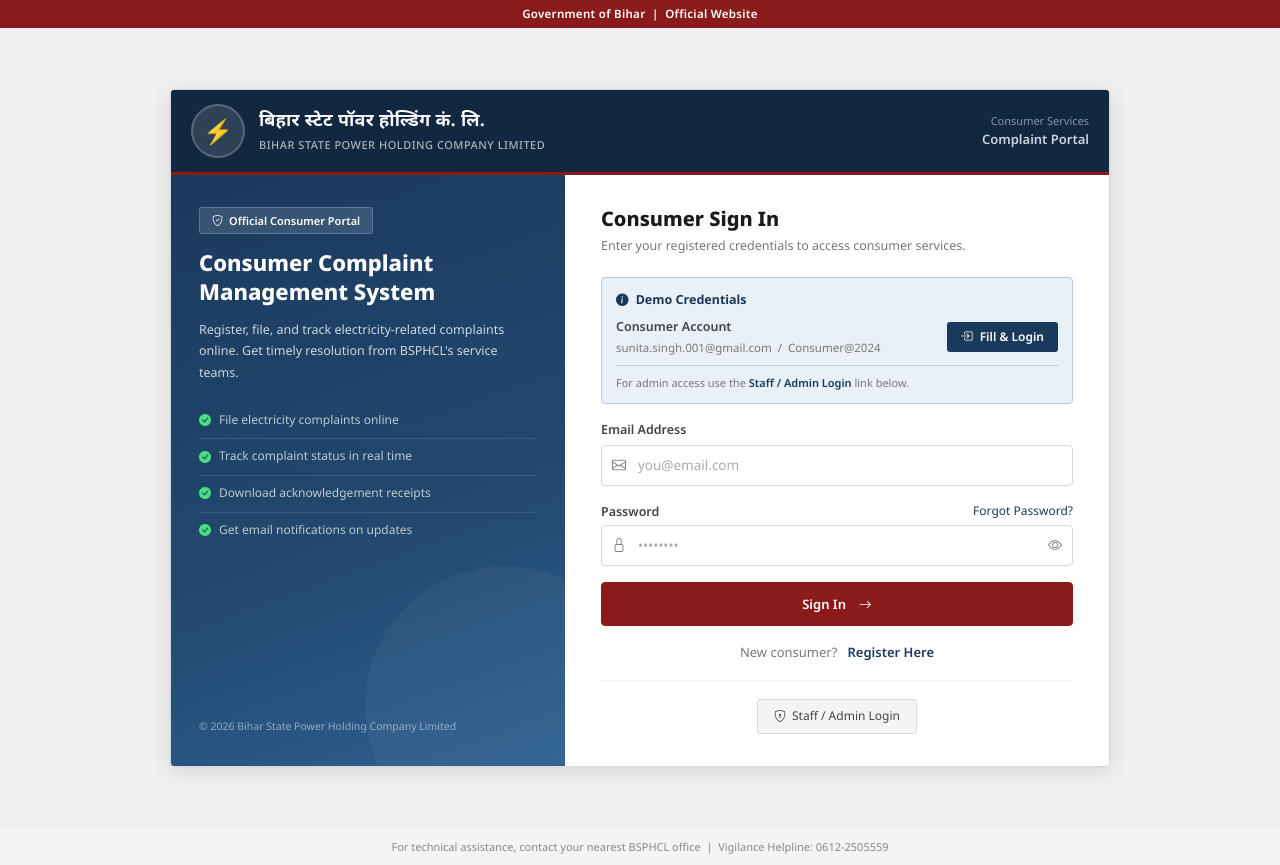
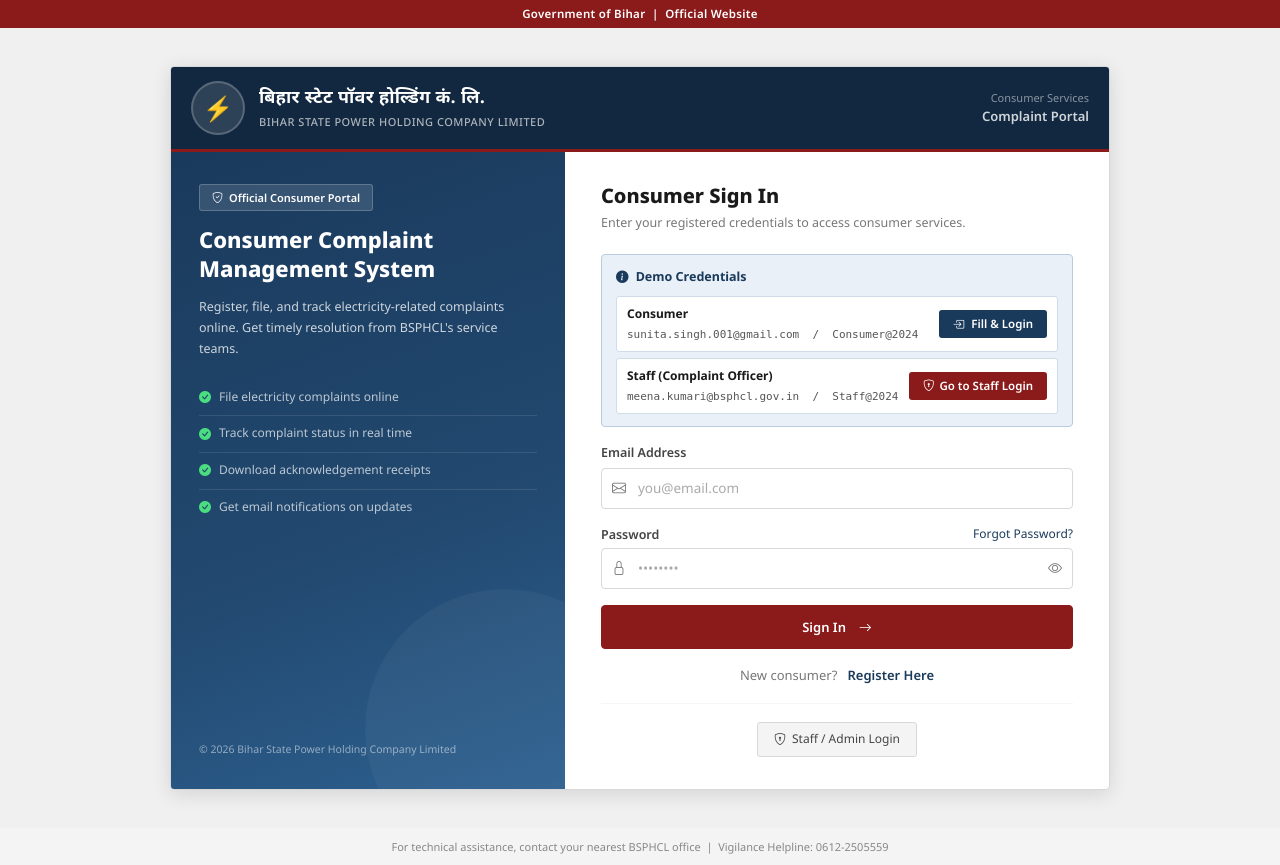
Before and after one commit to sakshii1411/bspchcl-complaint-portal, a Flask app: page /login in a window 1280 px wide. Run offline with Flask 3, Linux system fonts and the light colour scheme.

Commit message:
fix: move Staff credential to consumer login, keep only Super Admin on admin login
consumer login (login.html):
- Consumer row: sunita.singh.001@gmail.com / Consumer@2024 → fills form
- Staff row: meena.kumari@bsphcl.gov.in / Staff@2024 → 'Go to Staff Login'
  button redirects to admin login and auto-fills credentials via sessionStorage

admin login (login_admin.html):
- Removed Complaint Officer row (now on consumer login page)
- Kept only Super Admin row: admin@bsphcl.gov.in / Admin@2024
- Added sessionStorage auto-fill: credentials pre-filled when arriving
  from consumer login Staff button

```diff
--- a/templates/login.html
+++ b/templates/login.html
@@ -74,28 +74,48 @@
           {% endfor %}
         {% endwith %}
 
-        <!-- Demo credentials banner — Consumer only -->
-        <div style="background:var(--navy-soft);border:1px solid #b8ccdf;border-radius:var(--radius-sm);
+        <!-- Demo credentials banner -->
+        <div style="background:#eaf0f7;border:1px solid #b8ccdf;border-radius:4px;
                     padding:12px 14px;margin-bottom:16px;">
-          <div style="font-weight:700;color:var(--navy);margin-bottom:8px;font-size:12.5px;">
+          <div style="font-weight:700;color:#1A3A5C;margin-bottom:10px;font-size:12.5px;">
             <i class="bi bi-info-circle-fill me-1"></i> Demo Credentials
           </div>
-          <div style="display:flex;justify-content:space-between;align-items:center;flex-wrap:wrap;gap:8px;">
-            <div style="font-size:12.5px;">
-              <div style="color:var(--text-secondary);font-weight:600;">Consumer Account</div>
-              <div style="color:var(--text-muted);font-size:11.5px;margin-top:2px;">
+
+          <!-- Consumer row -->
+          <div style="display:flex;justify-content:space-between;align-items:center;
+                      padding:8px 10px;background:#fff;border:1px solid #d0dce8;border-radius:3px;
+                      margin-bottom:6px;flex-wrap:wrap;gap:8px;">
+            <div>
+              <div style="color:#1a1a1a;font-size:12px;font-weight:700;">Consumer</div>
+              <div style="color:#555;font-size:11px;margin-top:2px;font-family:monospace;">
                 sunita.singh.001@gmail.com &nbsp;/&nbsp; Consumer@2024
               </div>
             </div>
             <button type="button" class="demo-fill-btn"
                     data-email="sunita.singh.001@gmail.com" data-pw="Consumer@2024"
-                    style="background:var(--navy);color:#fff;border:none;border-radius:3px;
-                           padding:6px 14px;font-size:12px;font-weight:600;cursor:pointer;white-space:nowrap;">
+                    style="background:#1A3A5C;color:#fff;border:none;border-radius:3px;
+                           padding:5px 14px;font-size:11.5px;font-weight:600;cursor:pointer;white-space:nowrap;">
               <i class="bi bi-box-arrow-in-right me-1"></i> Fill &amp; Login
             </button>
           </div>
-          <div style="margin-top:8px;padding-top:8px;border-top:1px solid #b8ccdf;font-size:11px;color:var(--text-muted);">
-            For admin access use the <a href="{{ url_for('admin.admin_login') }}" style="color:var(--navy);font-weight:600;">Staff / Admin Login</a> link below.
+
+          <!-- Staff / Complaint Officer row -->
+          <div style="display:flex;justify-content:space-between;align-items:center;
+                      padding:8px 10px;background:#fff;border:1px solid #d0dce8;border-radius:3px;
+                      flex-wrap:wrap;gap:8px;">
+            <div>
+              <div style="color:#1a1a1a;font-size:12px;font-weight:700;">Staff (Complaint Officer)</div>
+              <div style="color:#555;font-size:11px;margin-top:2px;font-family:monospace;">
+                meena.kumari@bsphcl.gov.in &nbsp;/&nbsp; Staff@2024
+              </div>
+            </div>
+            <a href="{{ url_for('admin.admin_login') }}"
+               onclick="sessionStorage.setItem('demo_email','meena.kumari@bsphcl.gov.in');sessionStorage.setItem('demo_pw','Staff@2024');"
+               style="background:#8B1A1A;color:#fff;border:none;border-radius:3px;
+                      padding:5px 14px;font-size:11.5px;font-weight:600;cursor:pointer;
+                      white-space:nowrap;text-decoration:none;display:inline-flex;align-items:center;gap:5px;">
+              <i class="bi bi-shield-lock"></i> Go to Staff Login
+            </a>
           </div>
         </div>
 
```
Also changed, not shown: templates/admin/login_admin.html (+13 -17 lines).
